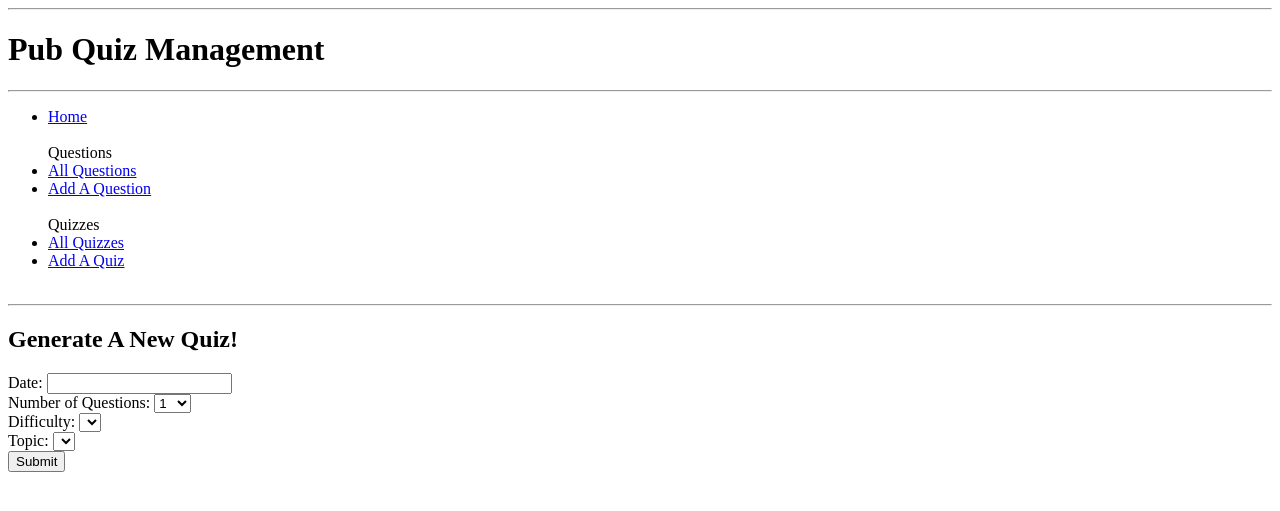
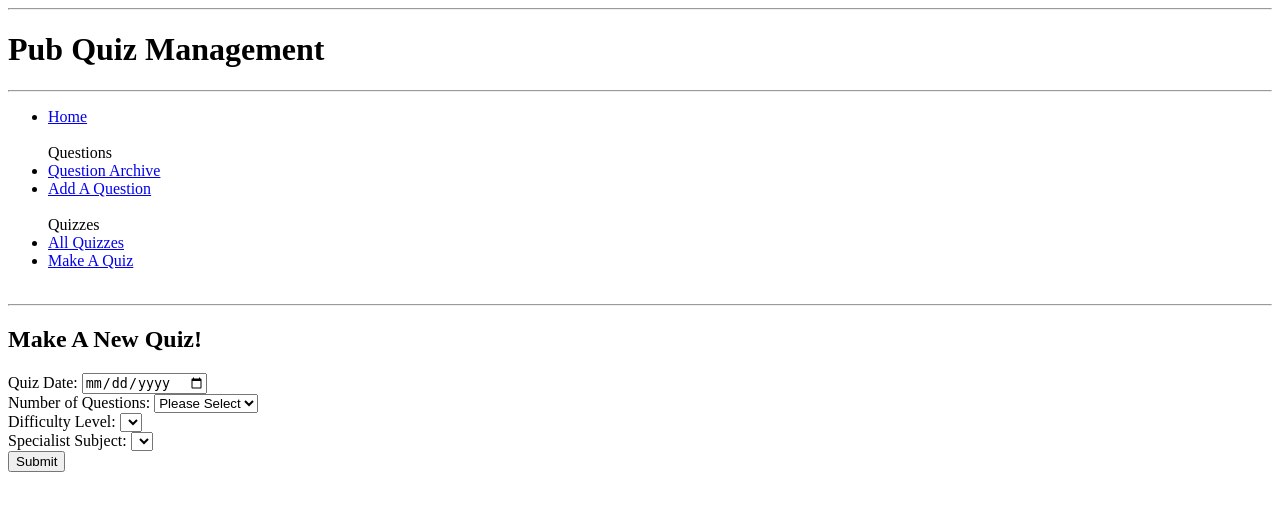
Before and after one commit to Dougmac21/QuizzR, a Flask app: page /quizzes/new in a window 1280 px wide. Shown: the top 511 px of the page. Run offline with Flask 2, Linux system fonts and the light colour scheme; data that the repository does not hold is empty; some libraries are stand-ins or nearby versions.

```diff
--- a/pub_quiz_app/console.py
+++ b/pub_quiz_app/console.py
@@ -91,7 +91,7 @@ question_repository.save(question_006)
 question_007 = Question("Who painted The Salvator Mundi?", "Leonardo da Vinci", "Vincent van Gogh", "Andy Worhol", "El Greco", "HARD", "Art", False)
 question_repository.save(question_007)
 
-question_008 = Question("Whhat was the first song played on BBC Radio 1?", "Flowers in The Rain", "The Sound of Music", "She Loves Me", "Time After Time", "HARD", "Music", False)
+question_008 = Question("What was the first song played on BBC Radio 1?", "Flowers in The Rain", "The Sound of Music", "She Loves Me", "Time After Time", "HARD", "Music", False)
 question_repository.save(question_008)
 
 question_repository.select_all()
--- a/pub_quiz_app/run_tests.py
+++ b/pub_quiz_app/run_tests.py
@@ -3,7 +3,7 @@ import unittest
 from tests.question_test import QuestionTest
 from tests.topic_test import TopicTest
 from tests.quiz_test import QuizTest
-
+from tests.difficulty_test import DifficultyTest
 
 if __name__ == "__main__":
     unittest.main()
--- a/pub_quiz_app/templates/base.html
+++ b/pub_quiz_app/templates/base.html
@@ -23,7 +23,7 @@
 
                 Questions
                 <li>
-                    <a href="/questions">All Questions</a>
+                    <a href="/questions">Question Archive</a>
                 </li>
                 <li>
                     <a href="/questions/new">Add A Question</a>
@@ -45,7 +45,7 @@
                     <a href="/quizzes">All Quizzes</a>
                 </li>
                 <li>
-                    <a href="/quizzes/new">Add A Quiz</a>
+                    <a href="/quizzes/new">Make A Quiz</a>
                 </li>
                 <br>
 
--- a/pub_quiz_app/templates/quizzes/new.html
+++ b/pub_quiz_app/templates/quizzes/new.html
@@ -2,34 +2,29 @@
 
 {%  block content  %}
 
-<h2>Generate A New Quiz!</h2>
+<h2>Make A New Quiz!</h2>
 
 <form action="/quizzes" method="POST">
 
     <div>
 
-        <label for="date">Date:</label>
-        <input type="text" id="date" name="date">
+        <label for="date">Quiz Date:</label>
+        <input type="date" id="date" name="date">
         <br>
 
 
         <label for="number_of_questions">Number of Questions:</label>
         <select name="number_of_questions" id="number_of_questions">
-            <option value="1">1</option>
-            <option value="2">2</option>
-            <option value="3">3</option>
-            <option value="4">4</option>
-            <option value="5">5</option>
-            <option value="6">6</option>
-            <option value="7">7</option>
-            <option value="8">8</option>
-            <option value="9">9</option>
-            <option value="10">10</option>
+            <option value="please_select" selected disabled>Please Select</option>
+            <option value="1">5</option>
+            <option value="2">10</option>
+            <option value="3">15</option>
+            <option value="4">20</option>
         </select>
         <br>
 
 
-        <label for="difficulty">Difficulty:</label>
+        <label for="difficulty">Difficulty Level:</label>
         <select name="difficulty" id="difficulty_id">
             {%  for difficulty in all_difficulties  %}
             <option value="{{  difficulty.id  }}">{{  difficulty.level  }}</option>
@@ -38,7 +33,7 @@
         <br>
 
 
-        <label for="topic">Topic:</label>
+        <label for="topic">Specialist Subject:</label>
         <select name="topic" id="topic_id">
             {%  for topic in all_topics  %}
             <option value="{{  topic.id  }}">{{  topic.name  }}</option>
```
Also changed, not shown: pub_quiz_app/templates/questions/new.html (+20 -5 lines), pub_quiz_app/tests/difficulty_test.py (added, +19 -0 lines), pub_quiz_app/tests/question_test.py (+2 -0 lines), pub_quiz_app/tests/quiz_test.py (+2 -0 lines), pub_quiz_app/tests/topic_test.py (+2 -0 lines), pub_quiz_app/templates/questions/show.html (added), pub_quiz_app/templates/quizzes/show.html (added).
